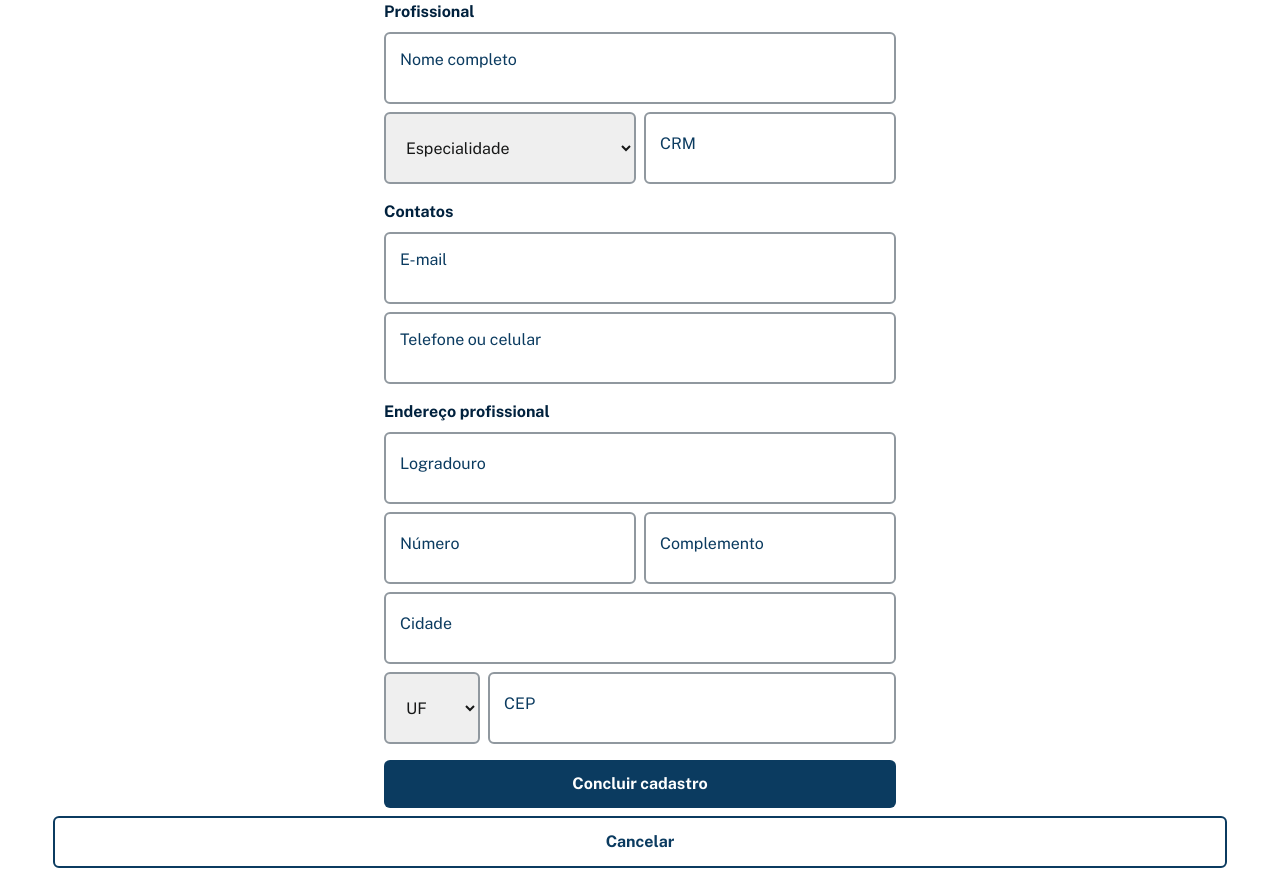
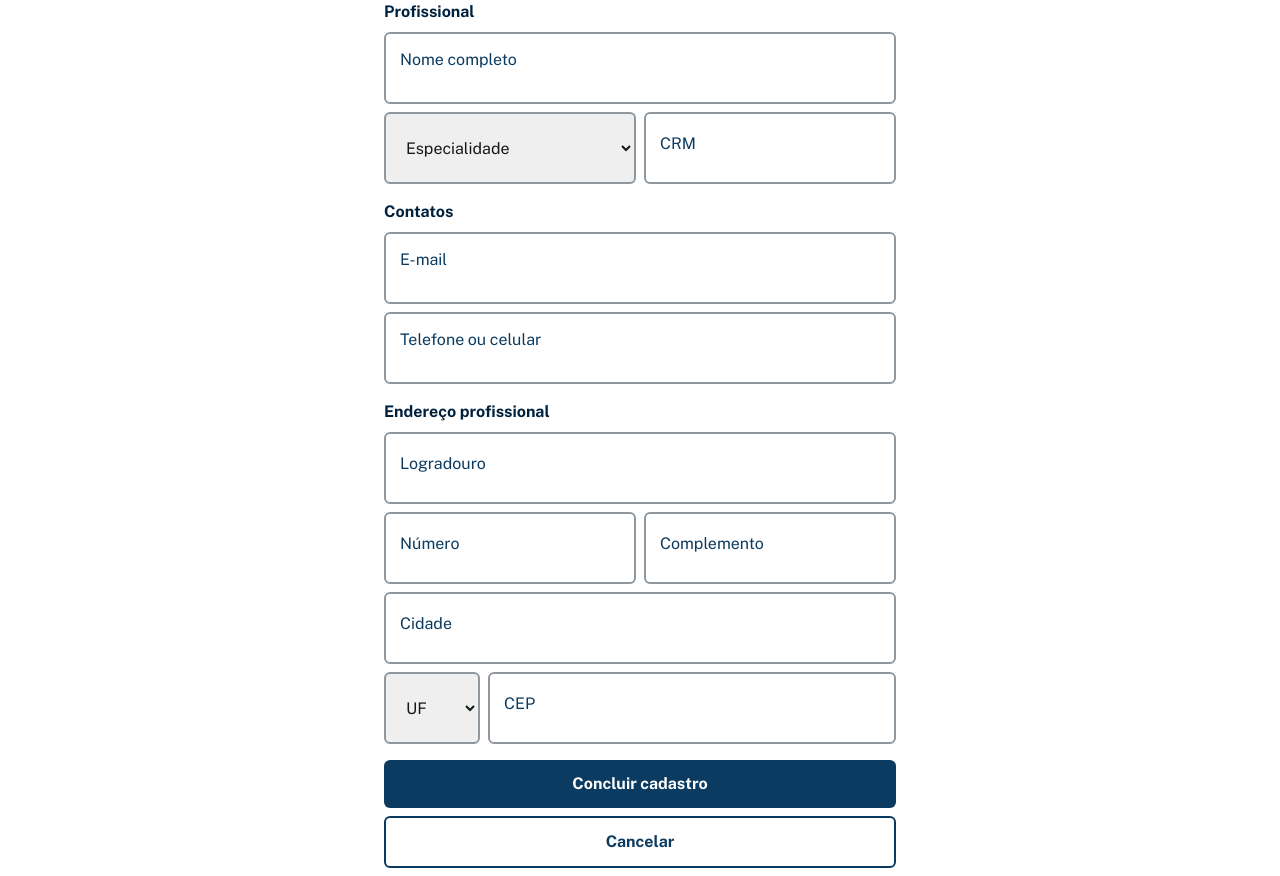
Before and after one commit to acamposlucas/med-voll-web, a Next.js app: page /medicos/cadastro in a window 1280 px wide. Built offline with nearby package versions, Linux system fonts and the light colour scheme; what tailwindcss-fluid-type would draw is missing.

Commit message:
fix: styles medicos/cadastro

```diff
--- a/src/pages/medicos/cadastro.tsx
+++ b/src/pages/medicos/cadastro.tsx
@@ -4,7 +4,8 @@ export default function CadastroMedico() {
   return (
     <>
       <div className="mx-auto w-11/12 max-w-7xl">
-        <form className="mx-auto flex max-w-lg flex-col gap-4">
+        <div className="mx-auto max-w-lg">
+          <form className="flex w-full flex-col gap-4">
             <fieldset>
               <legend className="mb-2 font-bold text-blue-900 text-lg">
                 Profissional
@@ -192,6 +193,7 @@ export default function CadastroMedico() {
             Cancelar
           </a>
         </div>
+      </div>
     </>
   );
 }
```
Lines whose indentation alone changed are shown as unchanged.
